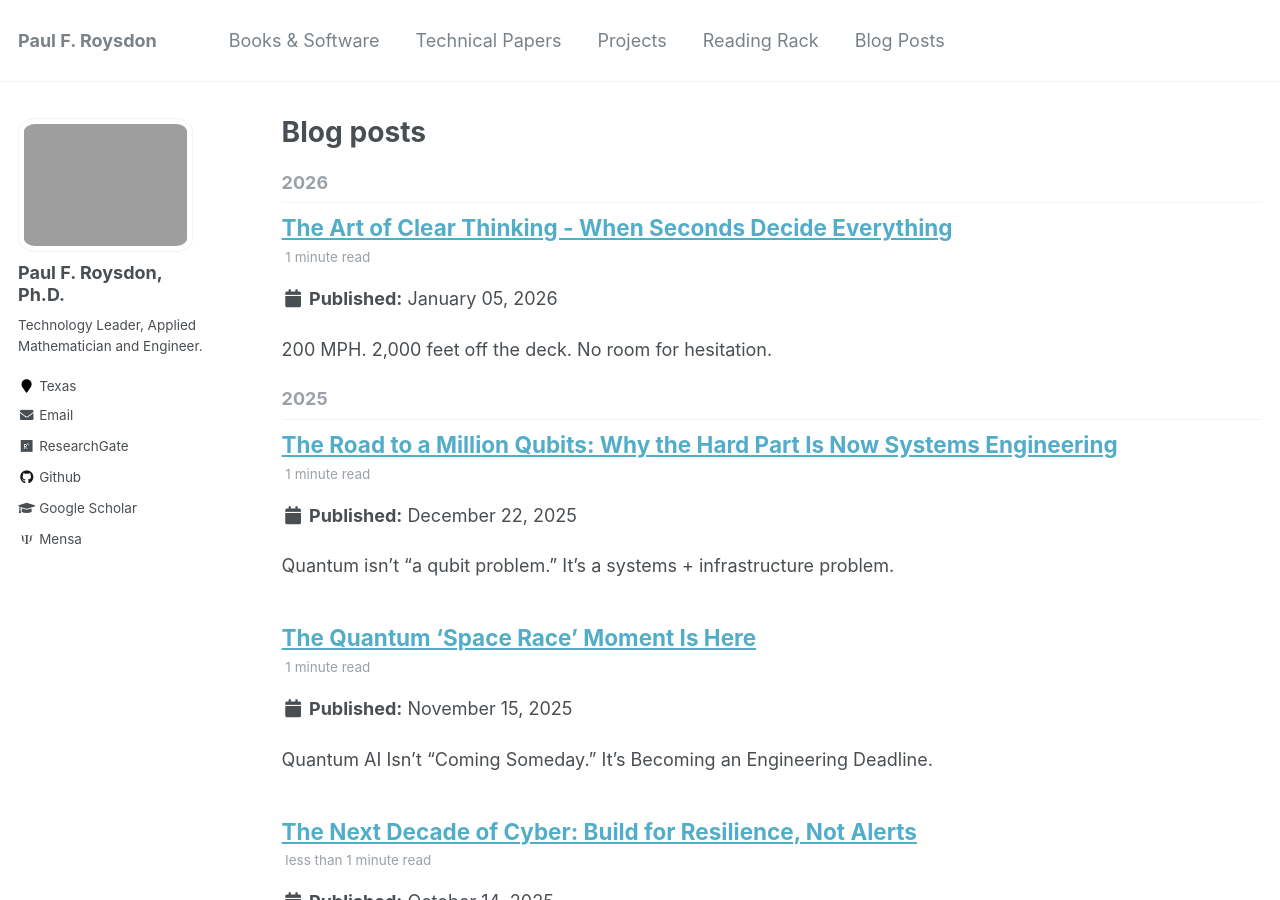
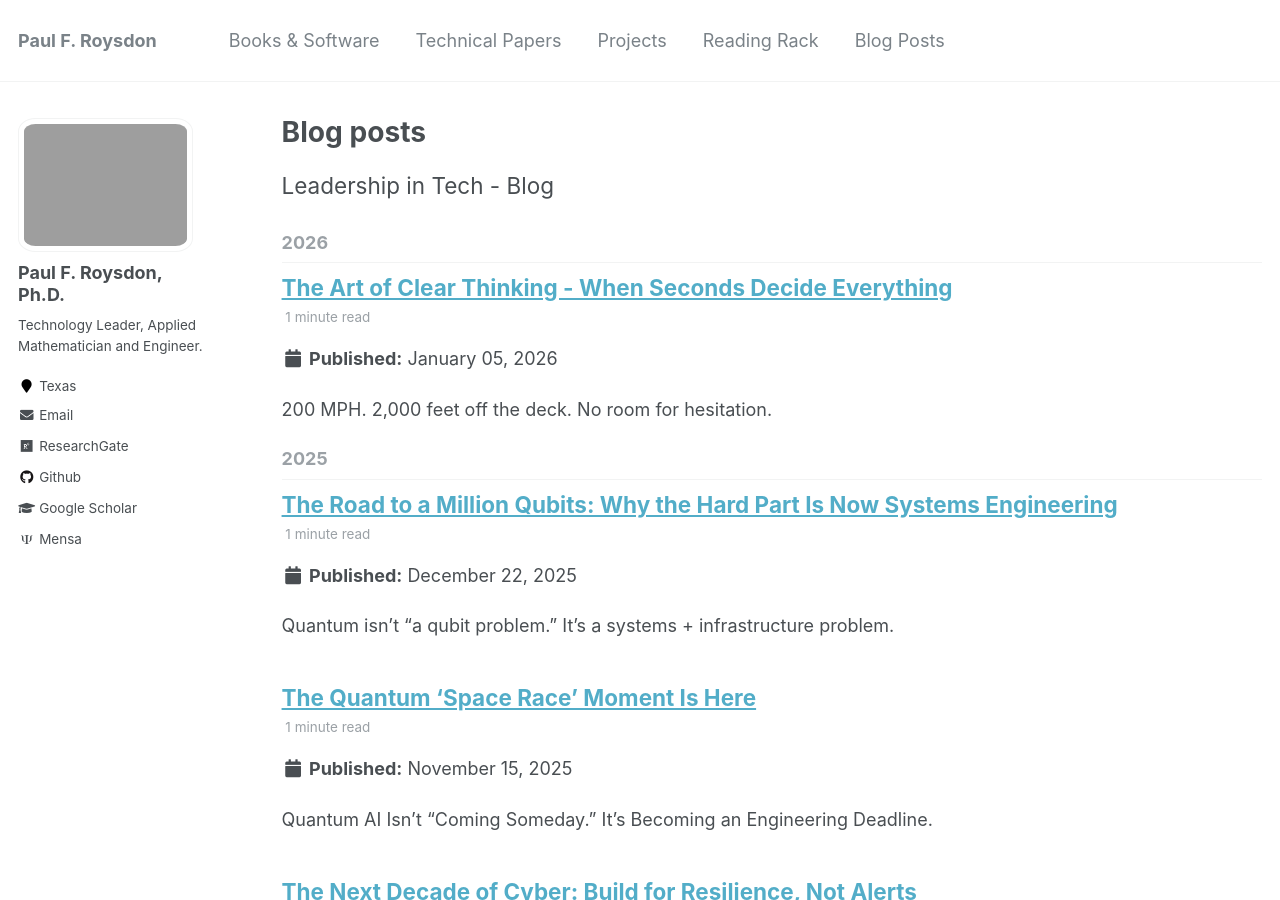
Before and after one commit to pfroysdon/pfroysdon.github.io, a Jekyll site: the page built from _pages/year-archive.html, in a window 1280 px wide and 900 px high. Built offline with Jekyll 4.4.1, drawn with Linux system fonts in a browser that asks for light colours; some web fonts are replaced.

Commit message:
Update year-archive.html

```diff
--- a/_pages/year-archive.html
+++ b/_pages/year-archive.html
@@ -6,6 +6,8 @@ author_profile: true
 redirect_from:
   - /wordpress/blog-posts/
 ---
+
+<p class="page__lead">Leadership in Tech - Blog</p>
 
 {% include base_path %}
 {% capture written_year %}'None'{% endcapture %}
```
